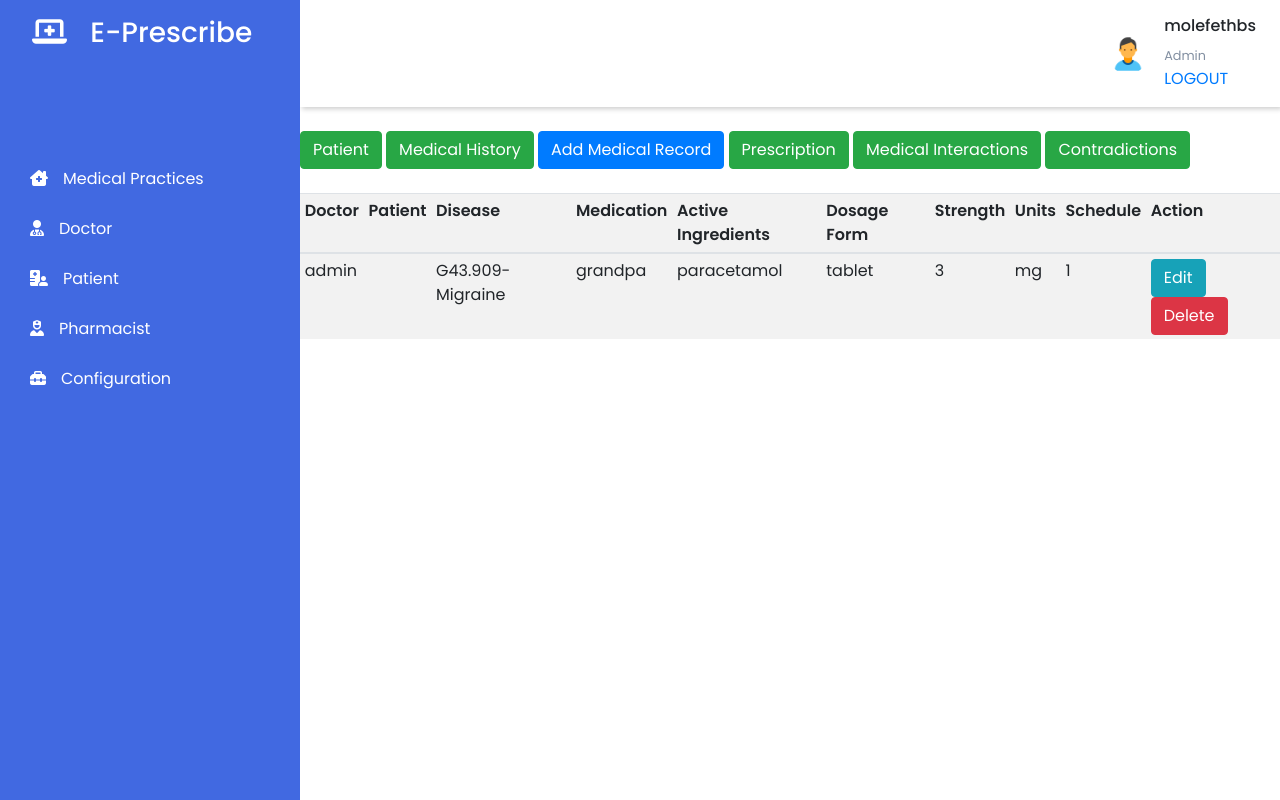
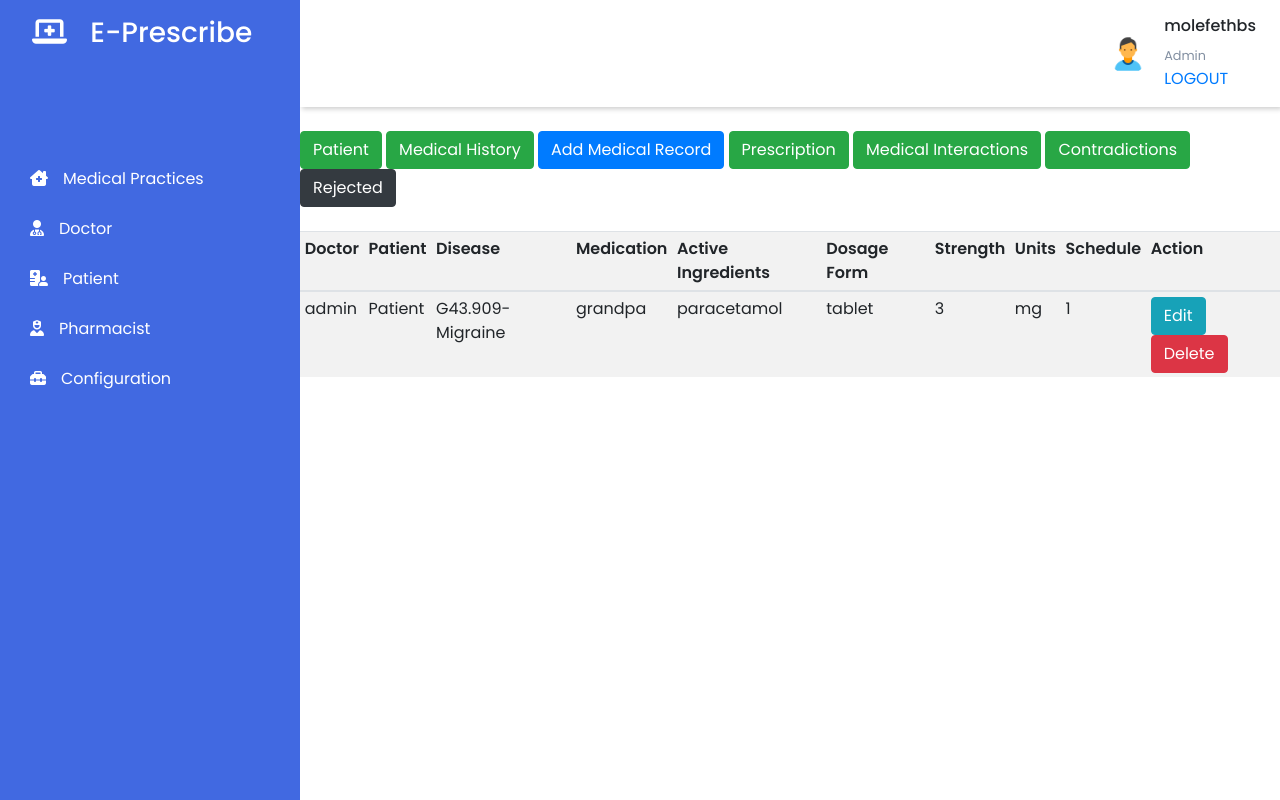
Before and after one commit to tswelopelemojewa/e_pharmacy, a Django app: page /ePrescribe/MedicalRecord/list/ in a window 1280 px wide. Run offline with Django 3.2, Linux system fonts and the light colour scheme; a user stored in the database is signed in; data comes from the database, SQL or seed files in the repository; both versions use the stored data as it was after the commit.

Commit message:
pharmacist

```diff
--- a/ePrescribe/models.py
+++ b/ePrescribe/models.py
@@ -347,8 +347,8 @@
     status = models.CharField(max_length=10, choices=status, default="prescribed")
         # models.ForeignKey(City, on_delete=models.CASCADE)
 
-    def __str__(self):
-        return self.name
+    # def __str__(self):
+    #     return str(self.patient)
 
     def get_absolute_url(self):
         return reverse('prescription-list')
--- a/ePrescribe/templates/MedicalRecord/MedicalRecord.html
+++ b/ePrescribe/templates/MedicalRecord/MedicalRecord.html
@@ -21,7 +21,13 @@
         <a href="{% url 'med-int-list' %}" class="btn btn-success"> Medical Interactions</a>
         <a href="{% url 'cont-ind-list' %}" class="btn btn-success"> Contradictions</a>
         {% endif %}
+
+        {% if user.is_pharmacist or user.is_admin or user.is_doctor %}
+        <a href={% url "reject-list" %}><button class="btn btn-dark">Rejected</button></a>
+        {% endif %}
+
     </div>
+
     <br>
     <div class="table-responsive">
       <table class="table table-striped table-sm">
@@ -34,16 +40,17 @@
         <th>Strength</th>
         <th>Units</th>
         <th>Schedule</th>
-          {% if user.is_doctor or user.is_admin%}
+          {% if user.is_doctor or user.is_admin or user.is_pharmacist %}
         <th>Action</th>
           {% endif %}
+
 
         <tbody>
 
         {% for medrec in all_MedicalRecord %}
                 <tr>
                     <td>{{medrec.doctor}}</td>
-                    <td>{{medrec.patient}}</td>
+                    <td>{{medrec.patient_id}}</td>
                     <td>{{medrec.disease_id}}</td>
                     <td>{{medrec.medication_name}}</td>
                     <td>{{medrec.active_ingridients}}</td>
@@ -56,9 +63,22 @@
                         <a href="{% url 'med-rec-update' medrec.id %}" class="btn btn-info">Edit</a>
                         <a href="{% url 'med-rec-delete' medrec.id %}" class="btn btn-danger">Delete</a>
                     </td>
+                    {% elif user.is_pharmacist%}
+                    <td>
+                      <a href="{% url "dispense" medrec.id%}">
+                        <button class="btn btn-info">dispense</button>
+                      </a>
+                      <a href="{% url "reject" medrec.id %}">
+                          <button class="btn btn-danger" >Reject</button>
+                      </a>
+                  </td>
                     {% endif %}
+
+
                 </tr>
+
         {% endfor %}
+
         </tbody>
       </table>
     </div>
--- a/ePrescribe/templates/pharmacist/rejected_prescriptions.html
+++ b/ePrescribe/templates/pharmacist/rejected_prescriptions.html
@@ -3,6 +3,8 @@
 
 
 {% block body %}
+
+    {% if rejected %}
 
     <h2>Rejected prescriptions</h2>
 
@@ -16,5 +18,7 @@
         </div>
     </div>
         {% endfor %}
-
+    {% else %}
+        <h3>No rejected prescriptions yet</h3>
+    {% endif %}
 {% endblock %}
--- a/e_pharmacy/settings.py
+++ b/e_pharmacy/settings.py
@@ -9,7 +9,7 @@
 For the full list of settings and their values, see
 https://docs.djangoproject.com/en/3.2/ref/settings/
 """
-
+import os
 from pathlib import Path
 
 # Build paths inside the project like this: BASE_DIR / 'subdir'.
@@ -124,6 +124,8 @@
 
 STATIC_URL = '/static/'
 
+STATIC_ROOT = os.path.join(BASE_DIR, 'staticfiles')
+
 # Default primary key field type
 # https://docs.djangoproject.com/en/3.2/ref/settings/#default-auto-field
 
```
Also changed, not shown: db.sqlite3, ePrescribe/templates/patient/Prescription/Prescription.html (line endings or trailing spaces).
